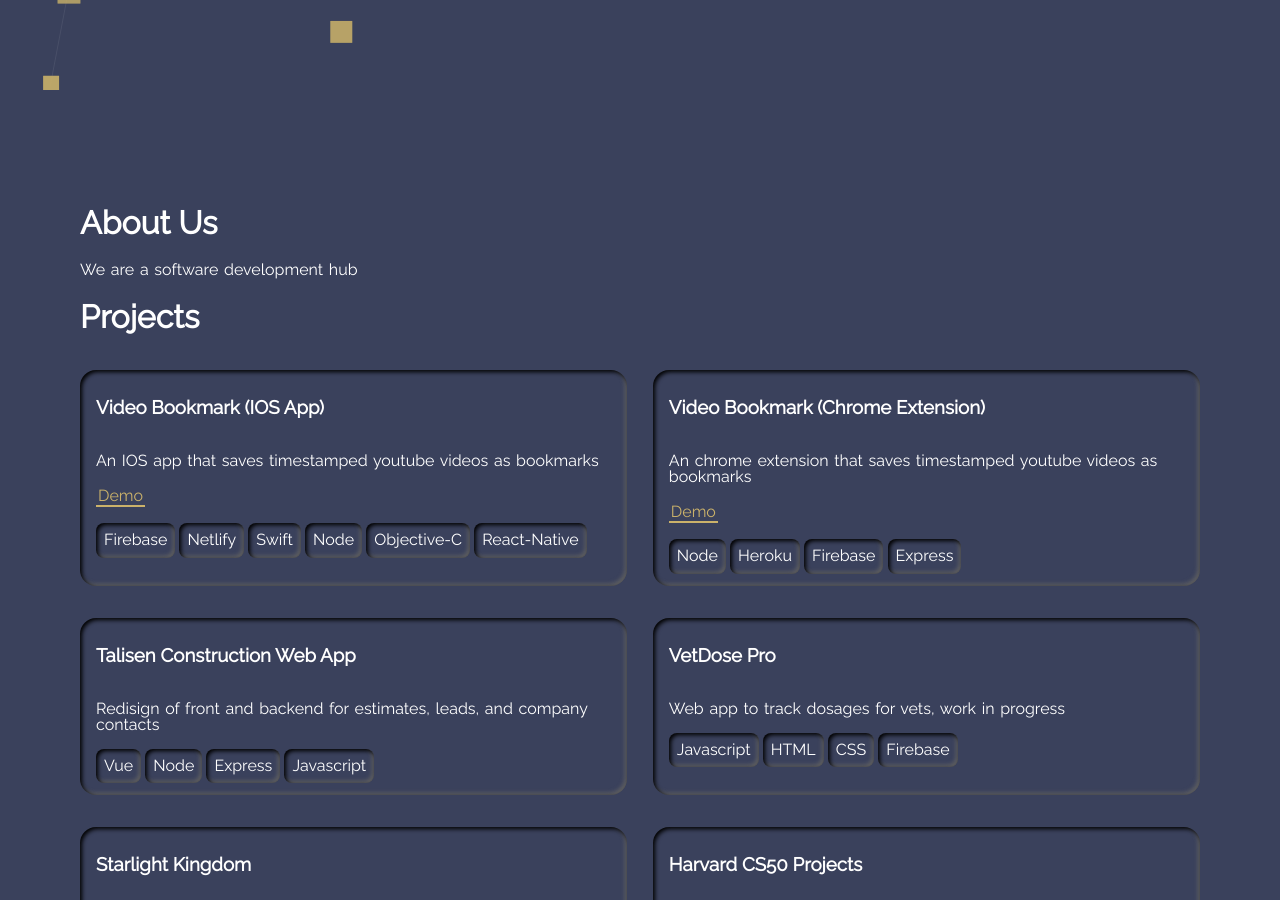
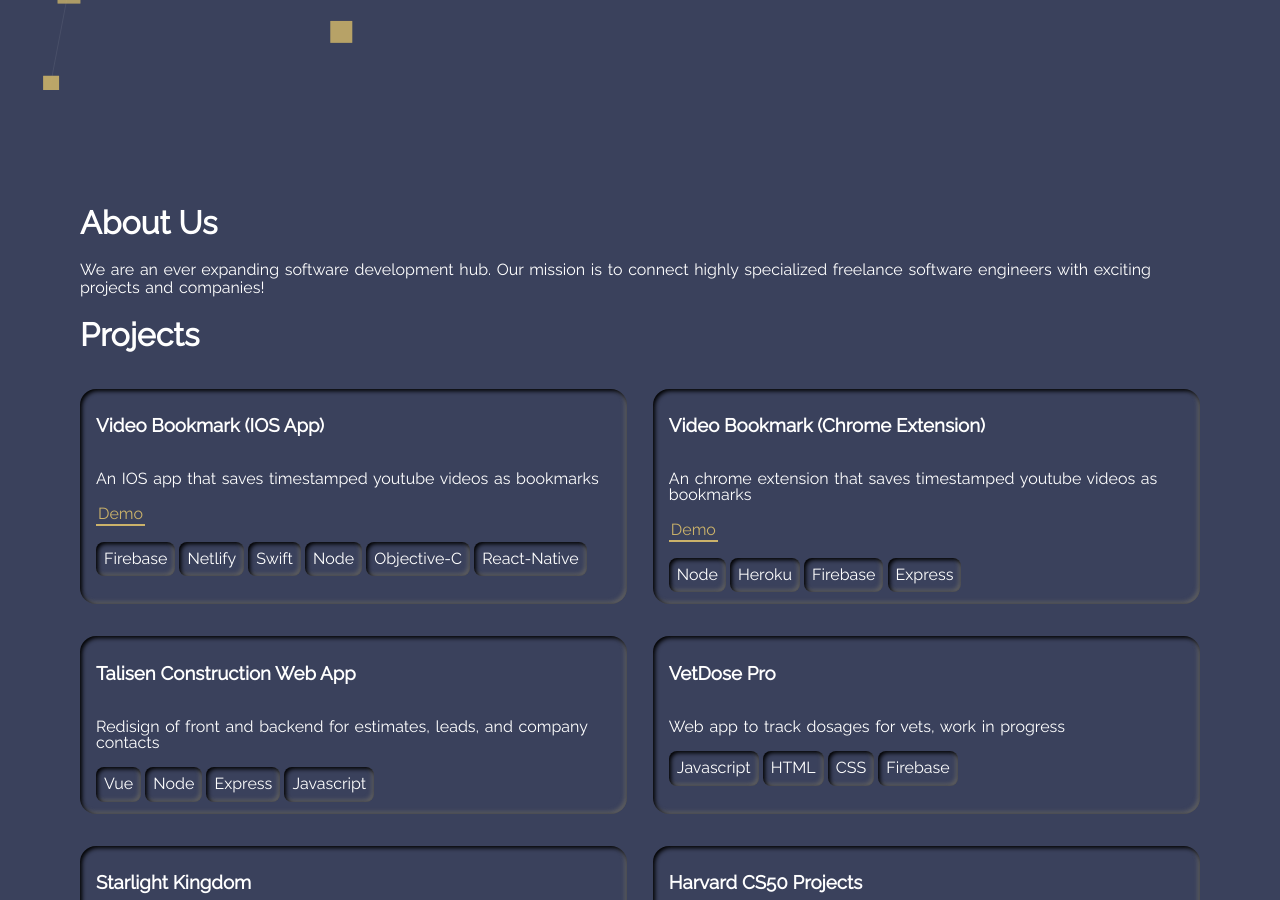
Before and after one commit to olearykieran/holy-grail-neu, a Jekyll site: the page built from index.html, in a window 1280 px wide and 900 px high, scrolled down 826 px. Built offline with Jekyll 4.4.1, drawn with Linux system fonts in a browser that asks for light colours.

Commit message:
added better bio

```diff
--- a/_config.yml
+++ b/_config.yml
@@ -33,7 +33,7 @@ show_aboutme_card: true
 # about_me_title: The will be displayed as the title in the About Me section
 about_me_title: About Us
 # about_me_description: This will be displayed under the title.
-about_me_description: We are a software development hub
+about_me_description: We are an ever expanding software development hub. Our mission is to connect highly specialized freelance software engineers with exciting projects and companies!
 
 # SKILLS SECTION
 # show_skills_card:
```
